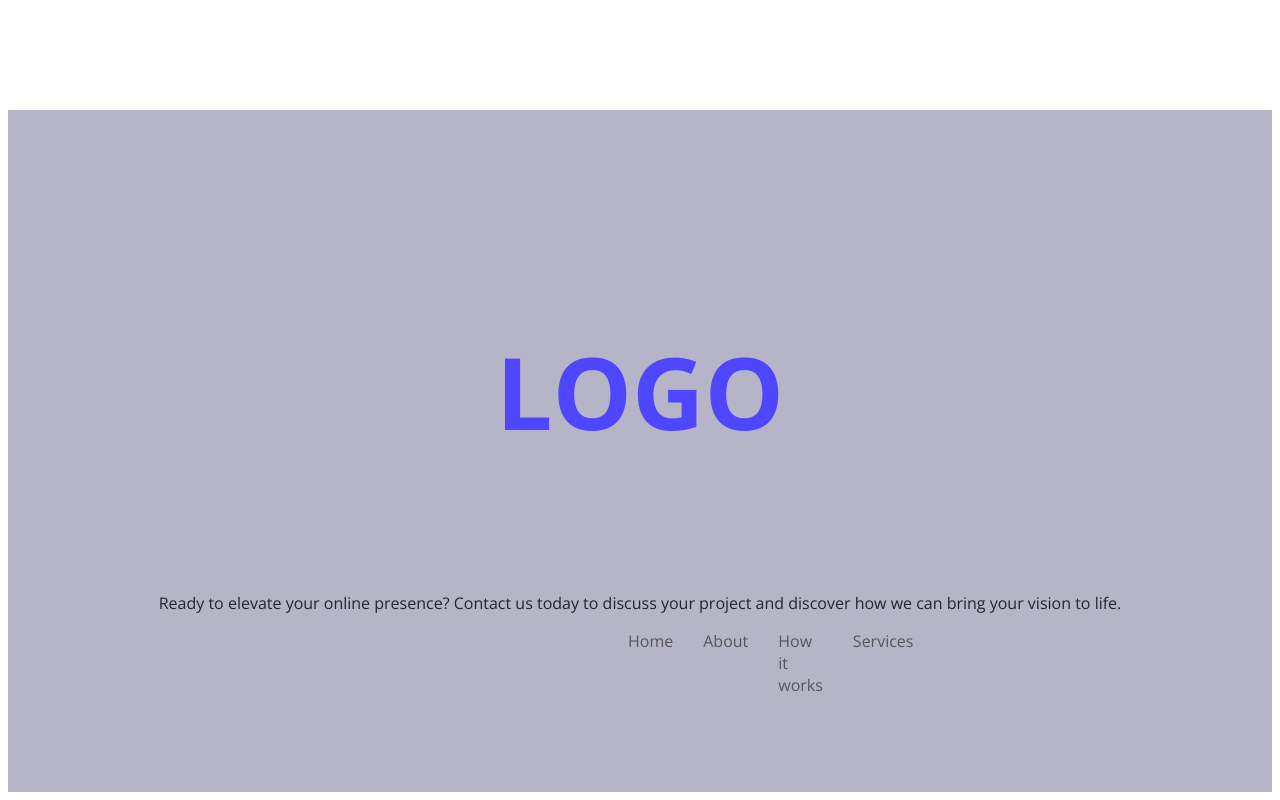
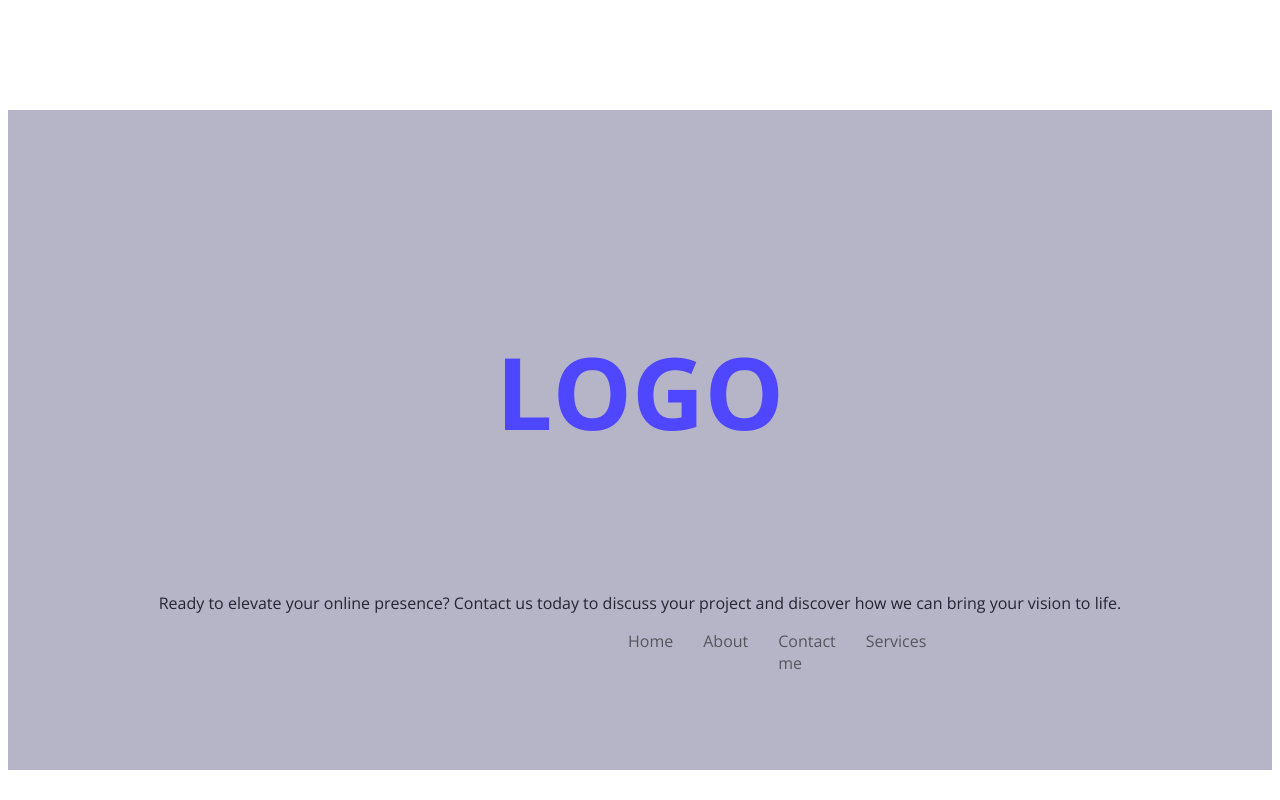
Before and after one commit to burhan704/assingment-1, a plain HTML site: page index.html in a window 1280 px wide. Shown: the part 4379-5179 px from the top of the page. After the commit the page ends 5157 px from the top, so only its background shows below. Drawn offline with nearby package versions, Linux system fonts and the light colour scheme.

Commit message:
change a li text

```diff
--- a/index.html
+++ b/index.html
@@ -178,7 +178,7 @@ Ready to elevate your online presence? Contact us today to discuss your project
 <ul >
     <li><a href="">Home</a></li>
     <li><a href="">About</a></li>
-    <li><a href="">How it works</a></li>
+    <li><a href="">Contact me</a></li>
     <li><a href="">Services</a></li>
 </ul></div>
 
```
